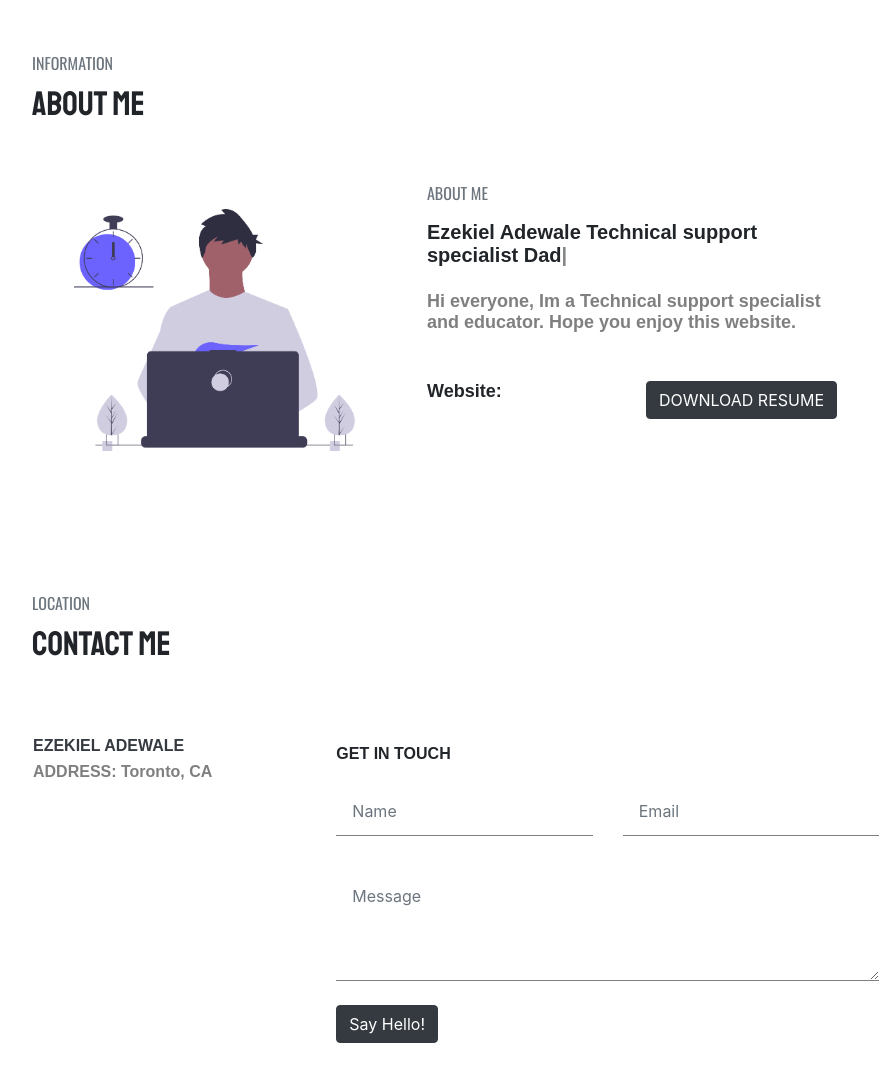
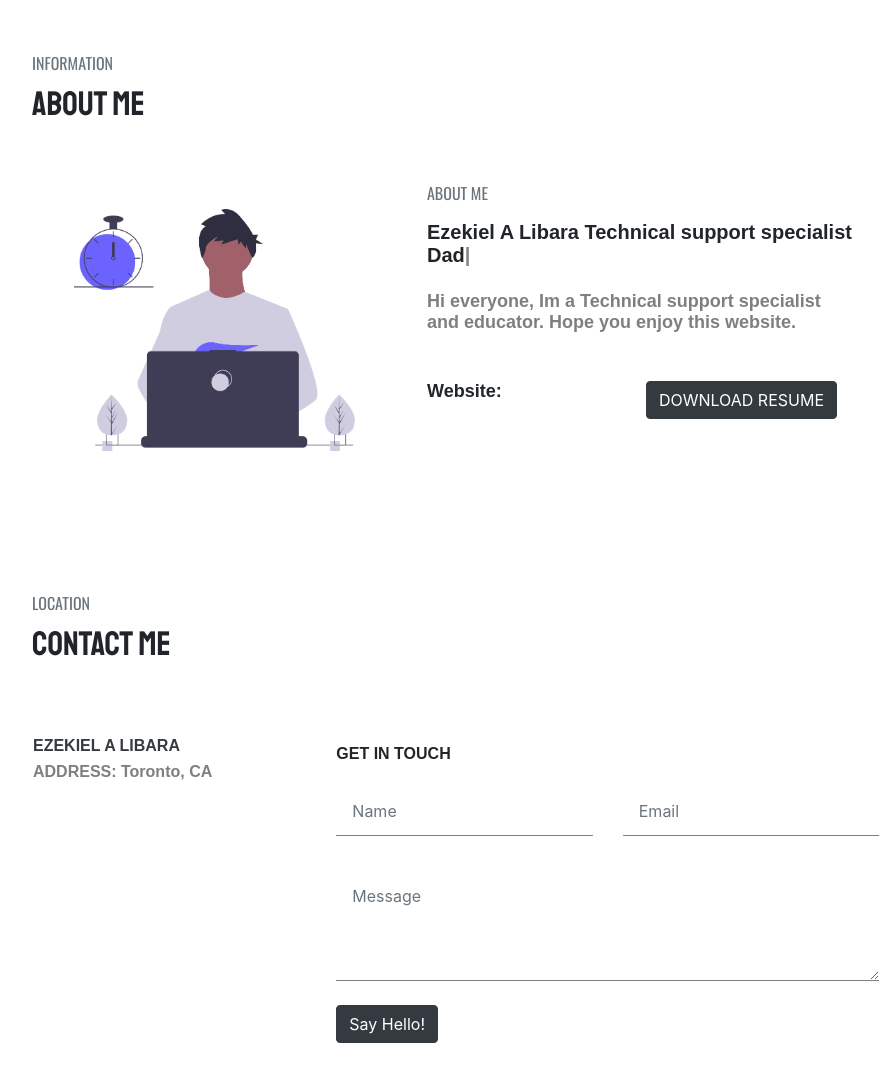
Before and after one commit to zekiellibara1982/Azureresume, a website: page src/index.html in a window 1280 px wide. Shown: the part 845-1924 px from the top of the page, without its empty margins (312-1195 px from the left). Drawn offline with nearby package versions, Linux system fonts and the light colour scheme; no server answers; a web font is replaced by a local one.

Commit message:
change name

```diff
--- a/src/index.html
+++ b/src/index.html
@@ -55,7 +55,7 @@
                     <div class="banner-area">
                         <div class="author text-center">
                             <div class="author-img"></div>
-                            <h1 class="text-black font-staat font-size-40 text-uppercase py-3">Ezekiel Adewale</h1>
+                            <h1 class="text-black font-staat font-size-40 text-uppercase py-3">Ezekiel A Libara</h1>
                             <h5 class="text-black font-ram font-size-27">I am a <span id="typed"></span></h5>
                         </div>
                     </div>
@@ -74,7 +74,7 @@
                         </div>
                         <div class="col-sm-6">
                             <h6 class="text-uppercase font-os font-size-16 text-muted">About Me</h6>
-                            <h5 class="font-ram font-size-20 py-2">Ezekiel Adewale Technical support specialist  <span id="typed_2"></span></h5>
+                            <h5 class="font-ram font-size-20 py-2">Ezekiel A Libara Technical support specialist  <span id="typed_2"></span></h5>
                             <p class="font-ram text-black-50 py-2">
                                  Hi everyone, Im a Technical support specialist and educator. Hope you enjoy this website.
 
@@ -100,7 +100,7 @@
                         </div>
                         <div class="row py-5">
                             <div class="col-sm-4 pl-4">
-                                <h6 class="text-uppercase font-ram font-size-16 text-dark">Ezekiel Adewale</h6>
+                                <h6 class="text-uppercase font-ram font-size-16 text-dark">Ezekiel A Libara</h6>
                                 <p class="font-ram font-size-16 text-black-50">ADDRESS: Toronto, CA
                                     </p>
                             </div>
```
